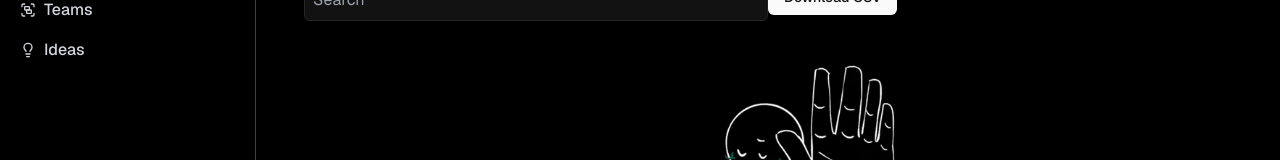
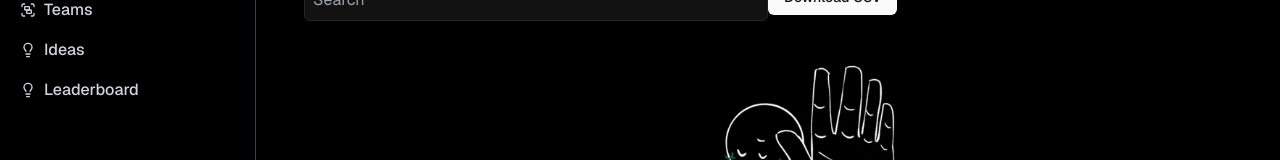
Before and after one commit to CodeChefVIT/devsoc-admin-25, a Next.js app: page /users in a window 1280 px wide. Shown: the part 154-314 px from the top of the page. Built offline with nearby package versions, Linux system fonts and the light colour scheme; no server answers.

Commit message:
added leaderboard option and leaderboard page

```diff
--- a/src/components/sidebar.tsx
+++ b/src/components/sidebar.tsx
@@ -11,6 +11,7 @@ export function Sidebar() {
     { name: "Users", href: "/users", icon: UsersIcon },
     { name: "Teams", href: "/teams", icon: GroupIcon },
     { name: "Ideas", href: "/idea", icon: Lightbulb },
+    { name: "Leaderboard", href: "/leaderboard", icon: Lightbulb },
 
   ];
 
```
